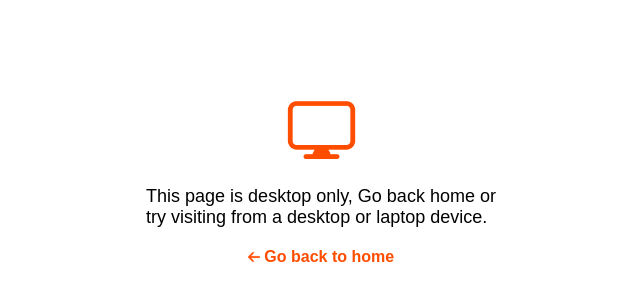
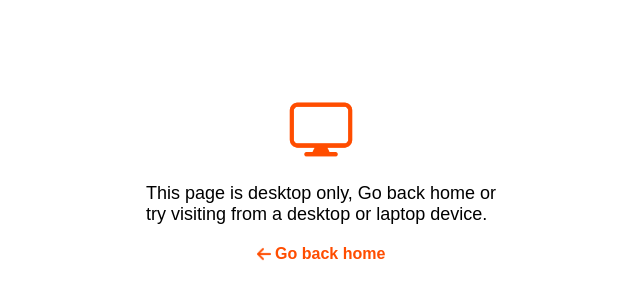
Before and after one commit to A-RR-Group/Booking-sys-webapp, a React (Vite) app: page /sandbox in a window 1280 px wide. Shown: the part 222-522 px from the top of the page, without its empty margins (319-959 px from the left). Built offline with nearby package versions, Linux system fonts and the light colour scheme; the HTML template or start-up script is replaced by a standard one.

Commit message:
feat: code review 1

```diff
--- a/src/Pages/DesktopOnly.jsx
+++ b/src/Pages/DesktopOnly.jsx
@@ -8,7 +8,7 @@ export default function DesktopOnly(){
         <div className="DesktopOnlyContainer">
             <img src={DesktopIcon} className="DesktopIcon" alt="" />
             <p>This page is desktop only, Go back home or <br /> try visiting from a desktop or laptop device.</p>
-            <div className="GoBackLink"> <img src={LeftIcon} alt="" /> &nbsp;Go back to home</div>
+            <div className="GoBackLink"> <img src={LeftIcon} alt="" /> &nbsp;Go back home</div>
         </div>
         </>
     )
--- a/src/components/button.jsx
+++ b/src/components/button.jsx
@@ -1,11 +1,9 @@
 import "./css/button.css"
 
-function Button(props){
+export default function Button(props){
     return(
         <>
         <button className="button" style={{backgroundColor: `${props.backgroundColor}`}}>{props.text}</button>
         </>
     )
 }
-
-export default Button;
--- a/src/components/css/button.css
+++ b/src/components/css/button.css
@@ -4,7 +4,6 @@
     display: flex;
     align-items: center;
     justify-content: center;
-    /* background-color:  #FF4D00; */
     border: none;
     border-radius: 8px;
     font-size: 20px;
--- a/src/components/css/inputField.css
+++ b/src/components/css/inputField.css
@@ -1,6 +1,6 @@
 .FieldContainer{
-    width: 21rem;
-    height: 2.5rem;
+    width: 336px;
+    height: 40px;
     display: flex;
     flex-direction: row;
     border: 1px solid grey;
@@ -22,7 +22,7 @@
 
 .InputDiv{
     width: 100%;
-    height: 2.5rem;
+    height: 40px;
     border: none;
     display: flex;
 }
@@ -31,6 +31,8 @@
     outline: none;
     border: none;
     border-radius: 6px;
+    border-top-left-radius: 0px;
+    border-bottom-left-radius: 0px;
     padding: 0 0 0 4%;
     display: flex;
     align-items: center;
--- a/src/components/inputField.jsx
+++ b/src/components/inputField.jsx
@@ -1,19 +1,16 @@
 import "./css/inputField.css"
 
-function InputField (props){
-
+export default function InputField (props){
     return(
         <>
         <div className="FieldContainer">
             <div className="FieldImageDiv">
-                <img src={props.image} alt="" />
+                <img src={props.image} alt=""/>
             </div>
             <div className="InputDiv">
-                <input type={props.type} placeholder={props.placeholder} />
+                <input  autocomplete="off" type={props.type} placeholder={props.placeholder}/>
             </div>
         </div>
         </>
     )
 }
-
-export default InputField;
--- a/src/css/admin/index.css
+++ b/src/css/admin/index.css
@@ -43,6 +43,6 @@
     cursor: pointer;
 }
 .GoBackLink img{
-    width: 12px;
-    height: 12px;
+    width: 14px;
+    height: 14px;
 }
--- a/src/css/desktoponly/index.css
+++ b/src/css/desktoponly/index.css
@@ -12,8 +12,8 @@
 }
 
 .DesktopIcon{
-    width: 75px;
-    height: 75px;
+    width: 70px;
+    height: 70px;
 }
 
 .DesktopOnlyContainer p{
@@ -23,5 +23,4 @@
 .DesktopOnlyContainer .GoBackLink{
     font-size: 16px;
     font-weight: bold;
-
 }
```
Also changed, not shown: src/Pages/Admin/Index.jsx (+3 -5 lines).
